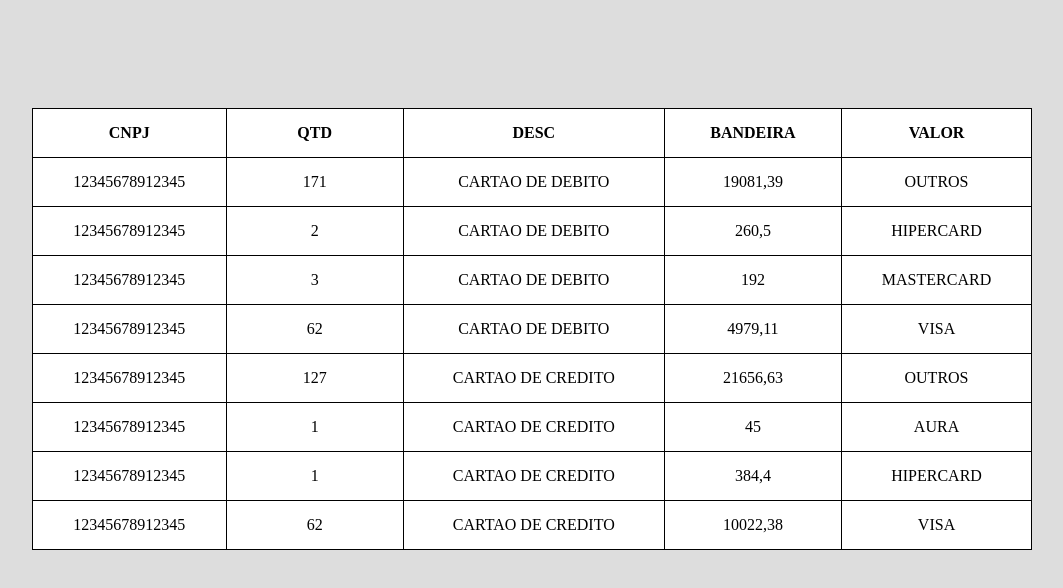
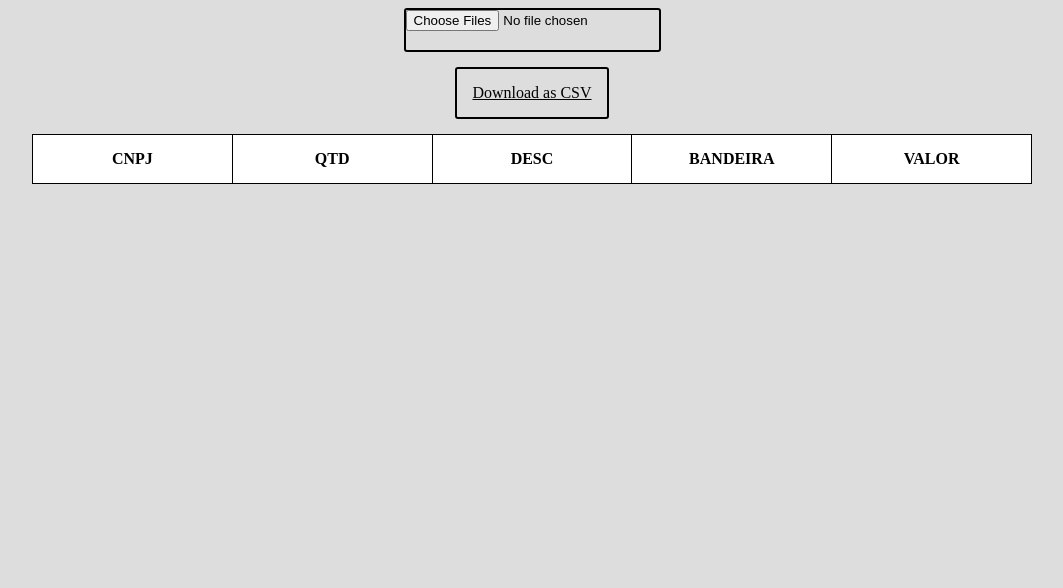
Before and after one commit to 2yuri/ReadFile-ExportCSV, a plain HTML site: page index.html in a window 1280 px wide. Shown: the whole page, without its empty margins (116-1179 px from the left). Drawn offline with Linux system fonts and the light colour scheme.

Commit message:
finish app

```diff
--- a/index.html
+++ b/index.html
@@ -4,11 +4,15 @@
 <head>
   <meta charset="UTF-8">
   <meta name="viewport" content="width=device-width, initial-scale=1.0">
-  <title>teste</title>
+  <title>ReadFile</title>
   <link rel="stylesheet" href="style.css">
 </head>
 
 <body>
+  <input type="file" id="file-selector" multiple>
+  <a href="#" onclick="download_table_as_csv('myTable');">Download as CSV</a>
+
+
   <table id="myTable">
     <tr>
       <th>CNPJ</th>
@@ -17,9 +21,8 @@
       <th>BANDEIRA</th>
       <th>VALOR</th>
     </tr>
+  </table>
 
-
-  </table>
 
   <script src="script.js"></script>
 </body>
--- a/script.js
+++ b/script.js
@@ -1,27 +1,64 @@
-fetch('teste.txt').then((res) =>
+
+const fileSelector = document.getElementById('file-selector');
+fileSelector.addEventListener('change', (event) => {
+  const fileList = event.target.files;
+  const teste = Array.from(fileList);
+
+
+  const yuri = teste.map((item) => {
+    const { name } = item;
+
+    return name;
+  })
+
+
+
+  for (let i = 0; i < teste.length; i++) {
+
+    fetch(`./ext/${yuri[i]}`).then((res) =>
       res.text().then(data => {
-    const respon = data;
+        console.log(data);
 
-    const lines = data.match(/[^\n]*\n[^\n]*/gi).length;
+        if (data == '') {
+          const table = document.getElementById("myTable");
+          const row = table.insertRow(1);
+          const cell1 = row.insertCell(0);
+          const cell2 = row.insertCell(1);
+          const cell3 = row.insertCell(2);
+          const cell4 = row.insertCell(3);
+          const cell5 = row.insertCell(4);
+
+          const [cpnjTitle, rest] = yuri[i].split('.')
+
+          cell1.innerHTML = cpnjTitle;
+          cell2.innerHTML = '0';
+          cell3.innerHTML = '0';
+          cell4.innerHTML = '0';
+          cell5.innerHTML = '0';
+        }
+
+        const linesLength = data.match(/[^\n]*\n[^\n]*/gi).length;
 
         const array = data.match(/[^\n]*\n[^\n]*/gi);
 
 
 
-    for (let i = 0; i < lines - 1; i++) {
 
-      let dados = array[i];
+
+        for (let i = 0; i < linesLength - 1; i++) {
+
+          const dados = array[i];
 
           const [cnpj, qtd, desc, band, valor] = dados.split("|")
 
 
-      var table = document.getElementById("myTable");
-      var row = table.insertRow(1);
-      var cell1 = row.insertCell(0);
-      var cell2 = row.insertCell(1);
-      var cell3 = row.insertCell(2);
-      var cell4 = row.insertCell(3);
-      var cell5 = row.insertCell(4);
+          const table = document.getElementById("myTable");
+          const row = table.insertRow(1);
+          const cell1 = row.insertCell(0);
+          const cell2 = row.insertCell(1);
+          const cell3 = row.insertCell(2);
+          const cell4 = row.insertCell(3);
+          const cell5 = row.insertCell(4);
 
           cell1.innerHTML = cnpj;
           cell2.innerHTML = qtd;
@@ -31,3 +68,39 @@ fetch('teste.txt').then((res) =>
         }
       })
     );
+
+
+  }
+
+});
+
+function download_table_as_csv(table_id) {
+  // Select rows from table_id
+  var rows = document.querySelectorAll('table#' + table_id + ' tr');
+  // Construct csv
+  var csv = [];
+  for (var i = 0; i < rows.length; i++) {
+    var row = [], cols = rows[i].querySelectorAll('td, th');
+    for (var j = 0; j < cols.length; j++) {
+      // Clean innertext to remove multiple spaces and jumpline (break csv)
+      var data = cols[j].innerText.replace(/(\r\n|\n|\r)/gm, '').replace(/(\s\s)/gm, ' ')
+      // Escape double-quote with double-double-quote (see https://stackoverflow.com/questions/17808511/properly-escape-a-double-quote-in-csv)
+      data = data.replace(/"/g, '""');
+      // Push escaped string
+      row.push('"' + data + '"');
+    }
+    csv.push(row.join(';'));
+  }
+  var csv_string = csv.join('\n');
+  // Download it
+  var filename = 'export_' + table_id + '_' + new Date().toLocaleDateString() + '.csv';
+  var link = document.createElement('a');
+  link.style.display = 'none';
+  link.setAttribute('target', '_blank');
+  link.setAttribute('href', 'data:text/csv;charset=utf-8,' + encodeURIComponent(csv_string));
+  link.setAttribute('download', filename);
+  document.body.appendChild(link);
+  link.click();
+  document.body.removeChild(link);
+  console.log("oi");
+}
--- a/style.css
+++ b/style.css
@@ -1,15 +1,15 @@
 body{
   display: flex;
-  width: 100vw;
-  height: 100vh;
-  overflow: hidden;
+  width: 100%;
+  height: auto;
+  flex-direction: column;
+  overflow-x: hidden;
+  align-items: center;
   justify-content: center;
-  align-items: flex-start;
   background: #ddd;
 }
 
 table {
-  margin-top: 100px;
   width: 1000px;
   border: 1px solid black;
   border-collapse: collapse;
@@ -31,3 +31,24 @@ td, th{
   padding: 15px;
   align-items: flex-start;
 }
+
+input {
+  border: 2px solid black;
+  height: 40px;
+  border-radius: 3px;
+  margin-bottom: 15px;
+}
+
+a {
+  margin-bottom: 15px;
+  border: 2px solid black;
+  padding: 15px;
+  color: black;
+  font-size: bold;
+  border-radius: 3px;
+}
+
+a:hover {
+  color: white;
+  background-color: black;
+}
```
Lines whose indentation alone changed are shown as unchanged.
